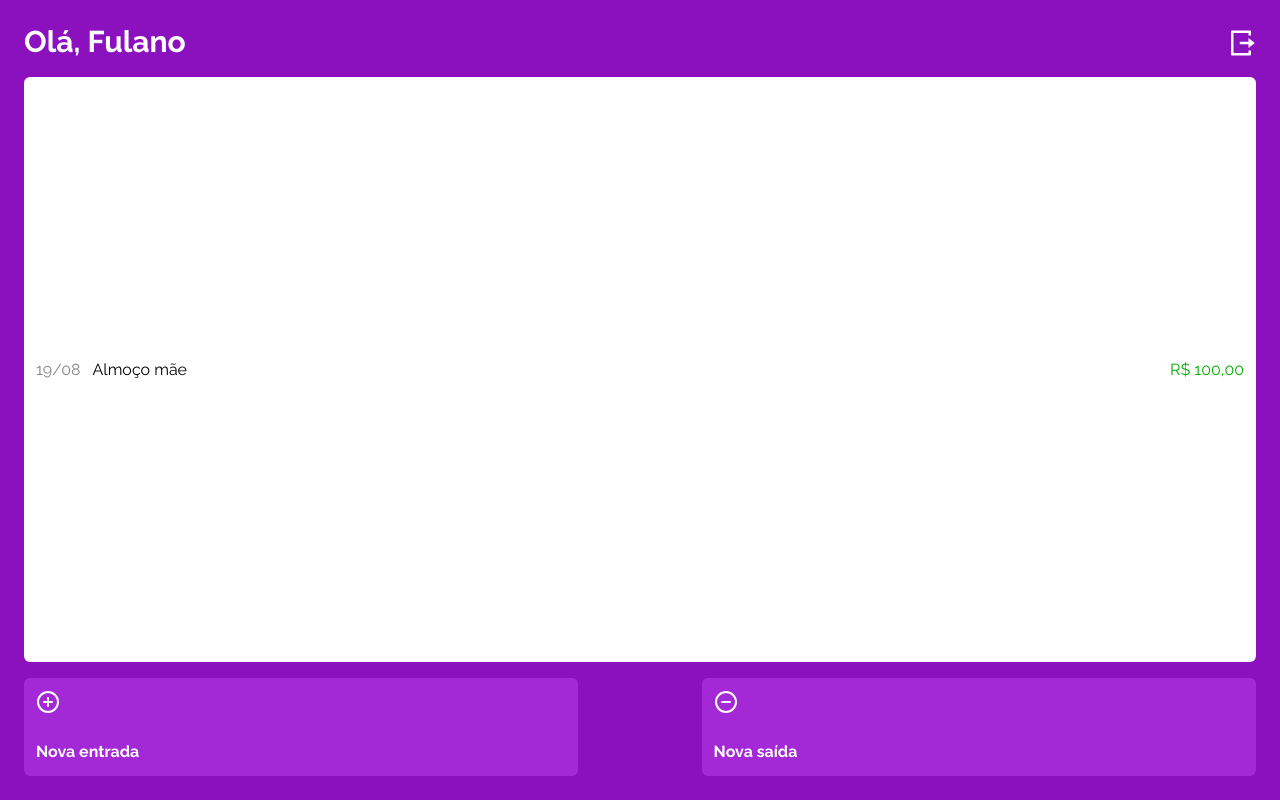
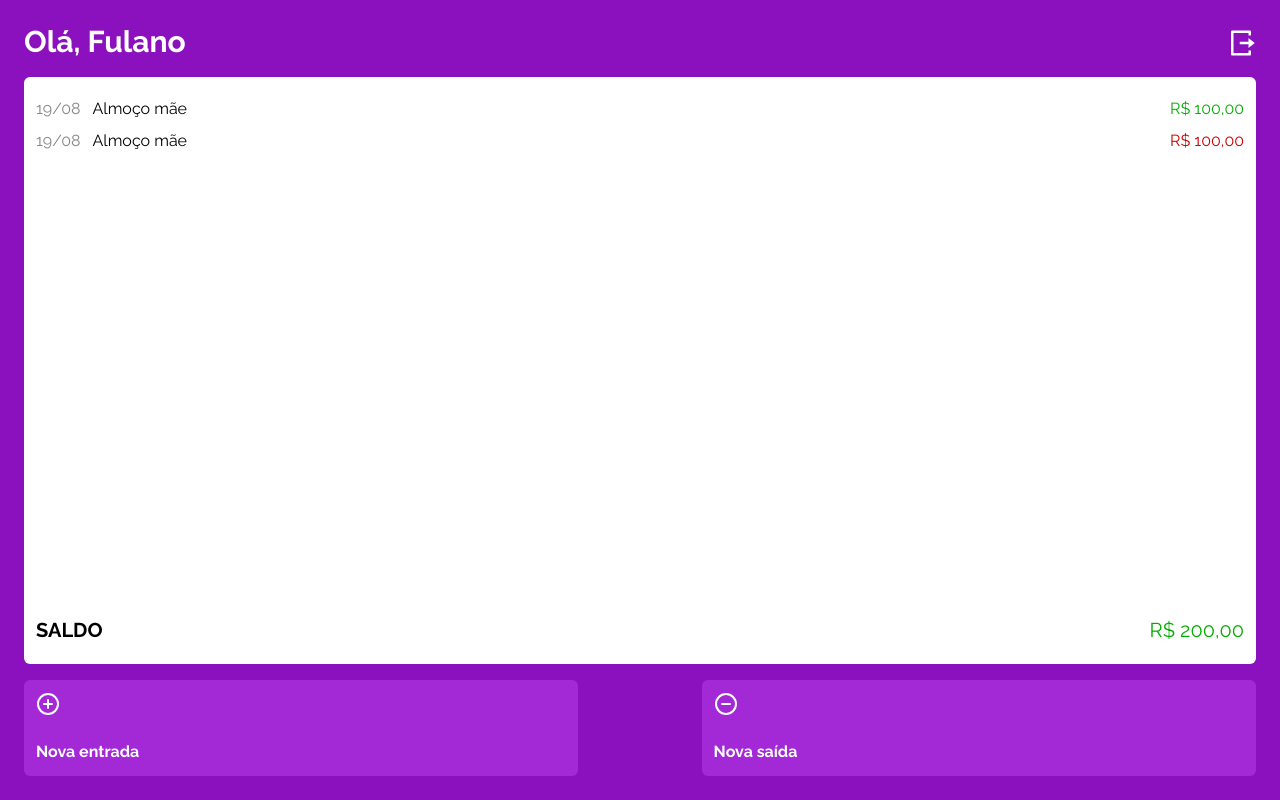
Before and after one commit to kawaym/my-wallet, a Next.js app: page /dashboard in a window 1280 px wide. Built offline with nearby package versions, Linux system fonts and the light colour scheme; no server answers; the database is empty; a web font is replaced by a local one.

Commit message:
feat: adds better transactions history rendering

```diff
--- /dev/null
+++ b/app/lib/utils.ts
@@ -0,0 +1,8 @@
+function convertCentsToReal(value: number) {
+  return (value / 100).toLocaleString("pt-BR", {
+    style: "currency",
+    currency: "BRL",
+  });
+}
+
+export { convertCentsToReal };
--- a/app/ui/dashboard/transaction.tsx
+++ b/app/ui/dashboard/transaction.tsx
@@ -1,14 +1,12 @@
 import type { Transaction } from "@/app/lib/types";
+import { convertCentsToReal } from "@/app/lib/utils";
 
 export default function Transaction({
   transaction,
 }: {
   transaction: Transaction;
 }) {
-  const fixedAmount = (transaction.amount / 100).toLocaleString("pt-BR", {
-    style: "currency",
-    currency: "BRL",
-  });
+  const fixedAmount = convertCentsToReal(transaction.amount);
 
   const fixedDate = transaction.date.toLocaleDateString("pt-BR", {
     month: "numeric",
@@ -16,11 +14,11 @@ export default function Transaction({
   });
 
   return (
-    <div className="flex w-full px-3">
+    <div className="flex w-full">
       <div className="mr-3">{fixedDate}</div>
       <div className="text-black">{transaction.name}</div>
       <div
-        className={`ml-auto ${transaction.type === "debit" ? "text-debit" : "text-credit"}`}
+        className={`ml-auto ${transaction.type === "debit" ? "text-negativeValue" : "text-positiveValue"}`}
       >
         {fixedAmount}
       </div>
--- a/app/ui/dashboard/transactions-history.tsx
+++ b/app/ui/dashboard/transactions-history.tsx
@@ -5,6 +5,7 @@ import Transaction from "./transaction";
 import type { Transaction as type } from "@/app/lib/types";
 
 import { useEffect } from "react";
+import { convertCentsToReal } from "@/app/lib/utils";
 
 export default function History() {
   async function fetch() {
@@ -16,7 +17,7 @@ export default function History() {
     fetch();
   }, []);
 
-  const placeholderTransaction: type = {
+  const placeholderCreditTransaction: type = {
     id: "test",
     name: "Almoço mãe",
     description: "asas",
@@ -26,10 +27,40 @@ export default function History() {
     userId: "test",
   };
 
+  const placeholderDebitTransaction: type = {
+    id: "test",
+    name: "Almoço mãe",
+    description: "asas",
+    type: "debit",
+    amount: 10000,
+    date: new Date(),
+    userId: "test",
+  };
+
+  const placeholderTransactions = [
+    placeholderCreditTransaction,
+    placeholderDebitTransaction,
+  ];
+
+  const balance = convertCentsToReal(
+    placeholderTransactions
+      .map((data) => data.amount)
+      .reduce((previous, current) => {
+        return previous + current;
+      })
+  );
+
   return (
-    <main className="w-full h-full flex items-center justify-center bg-white text-secondaryText rounded-md">
+    <main className="w-full h-full flex flex-col gap-2 items-center bg-white text-secondaryText rounded-md px-3 py-5 relative">
       {/* Não há registros de entrada ou saída */}
-      <Transaction transaction={placeholderTransaction} />
+      {placeholderTransactions.map((data) => {
+        return <Transaction key={data.id} transaction={data} />;
+      })}
+
+      <div className="flex justify-between w-full absolute bottom-5 px-3">
+        <p className="text-black font-bold text-xl">SALDO</p>
+        <p className="text-positiveValue text-xl">{balance}</p>
+      </div>
     </main>
   );
 }
--- a/tailwind.config.ts
+++ b/tailwind.config.ts
@@ -16,8 +16,8 @@ const config: Config = {
       colors: {
         buttonColor: "rgba(163,40,214,1)",
         secondaryText: "rgba(134, 134, 134, 1)",
-        credit: "rgba(3, 172, 0, 1)",
-        debit: "rgba(199,0,0,1)",
+        positiveValue: "rgba(3, 172, 0, 1)",
+        negativeValue: "rgba(199,0,0,1)",
       },
       spacing: {
         "1/10": "10%",
```
